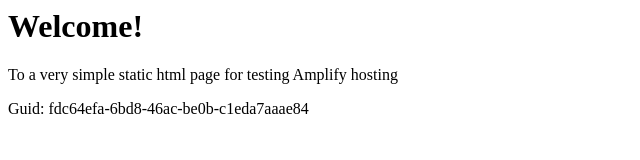
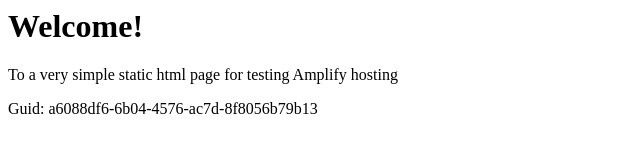
Before and after one commit to aws-aemilia-lhr/Github-PR-Commit-Integration-Test-DoNotTouch-GithubWebhookPreviewCanaryTest-v1-preprod-eu-west-2, a website: page src/index.html in a window 1280 px wide. Shown: the full height of the page, 0-640 px from the left. Drawn offline with Linux system fonts and the light colour scheme.

Commit message:
commit from integ tests

```diff
--- a/src/index.html
+++ b/src/index.html
@@ -12,6 +12,6 @@
 <body>
     <h1>Welcome!</h1>
     <p>To a very simple static html page for testing Amplify hosting</p>
-    <p>Guid: fdc64efa-6bd8-46ac-be0b-c1eda7aaae84</p></body>
+    <p>Guid: a6088df6-6b04-4576-ac7d-8f8056b79b13</p></body>
 
 </html>
```
